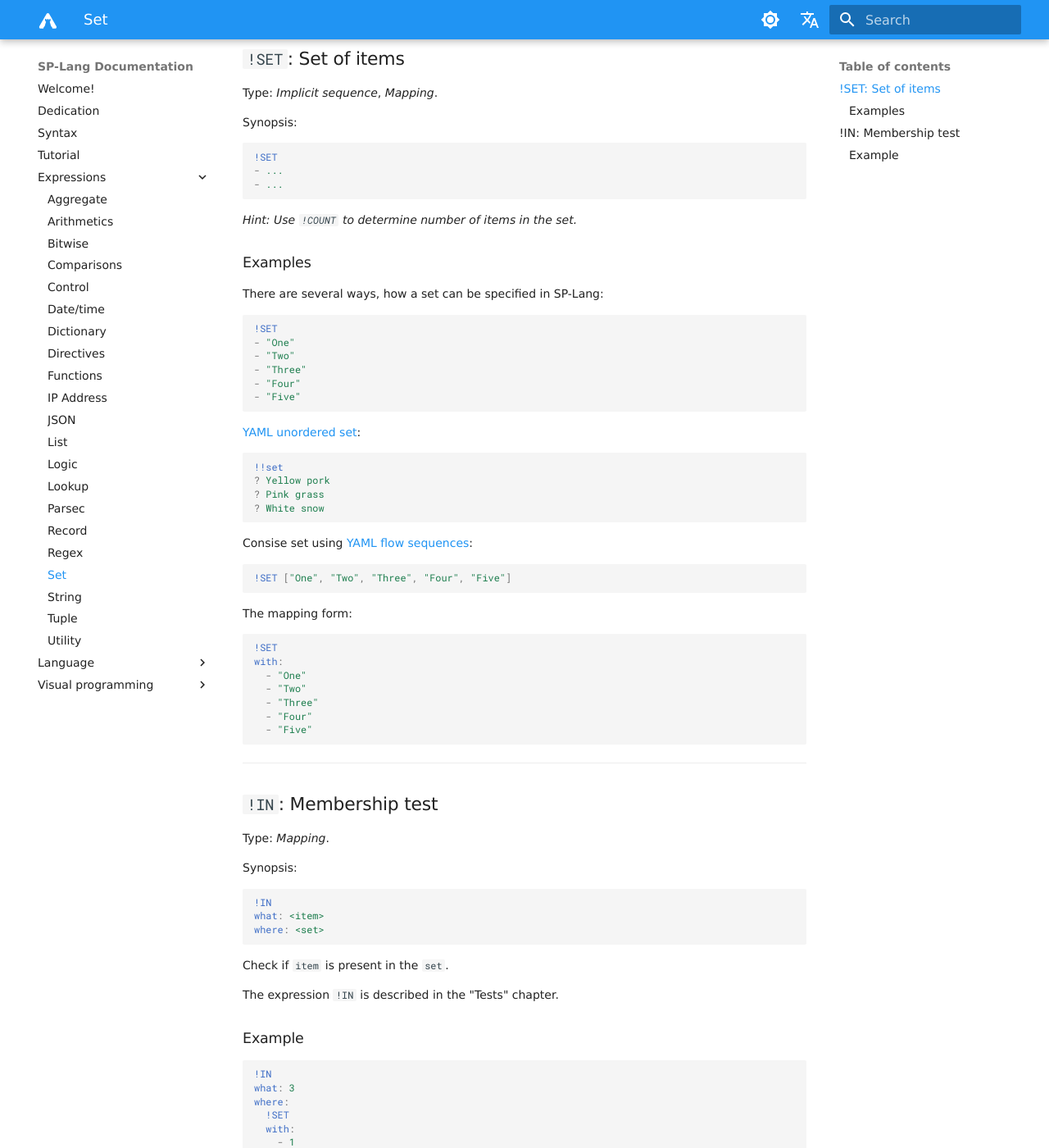
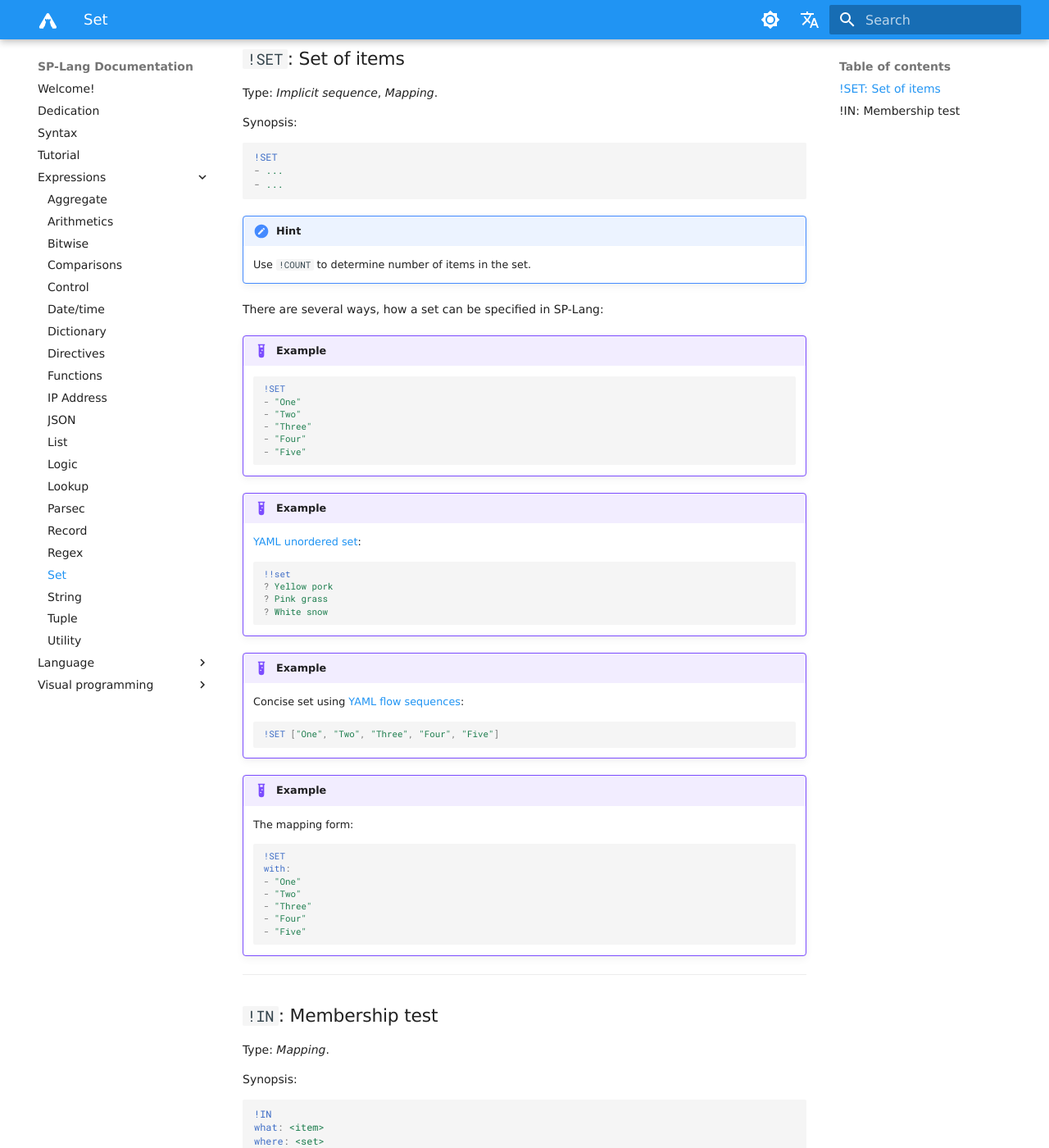
Before and after one commit to TeskaLabs/splang-docs, an MkDocs documentation site: the page built from docs/expressions/set.md, in a window 1280 px wide and 1400 px high, scrolled down 274 px. Shown: the whole window at 82% size. Built offline with MkDocs 1.6.1 and Material for MkDocs 9.7.7, drawn with Linux system fonts in a browser that asks for light colours; some web fonts are replaced; comment, search, counter and statistics services are not loaded; some of the changed text lies outside the part shown.

Commit message:
Use admonitions, fix typos

````diff
--- a/docs/expressions/set.md
+++ b/docs/expressions/set.md
@@ -25,51 +25,54 @@
 - ...
 ```
 
-_Hint: Use `!COUNT` to determine number of items in the set._
+!!! hint
 
-
-### Examples
+    Use `!COUNT` to determine number of items in the set.
 
 There are several ways, how a set can be specified in SP-Lang:
 
-```yaml
-!SET
-- "One"
-- "Two"
-- "Three"
-- "Four"
-- "Five"
-```
+!!! example
 
+    ```yaml
+    !SET
+    - "One"
+    - "Two"
+    - "Three"
+    - "Four"
+    - "Five"
+    ```
 
-[YAML unordered set](https://yaml.org/spec/1.2.2/#example-unordered-sets):
+!!! example
 
-```yaml
-!!set
-? Yellow pork
-? Pink grass
-? White snow
-```
+    [YAML unordered set](https://yaml.org/spec/1.2.2/#example-unordered-sets):
 
+    ```yaml
+    !!set
+    ? Yellow pork
+    ? Pink grass
+    ? White snow
+    ```
 
-Consise set using [YAML flow sequences](https://yaml.org/spec/1.2.2/#741-flow-sequences):
+!!! example
 
-```yaml
-!SET ["One", "Two", "Three", "Four", "Five"]
-```
+    Concise set using [YAML flow sequences](https://yaml.org/spec/1.2.2/#741-flow-sequences):
 
+    ```yaml
+    !SET ["One", "Two", "Three", "Four", "Five"]
+    ```
 
-The mapping form:
+!!! example
+    The mapping form:
 
-```yaml
-!SET
-with:
-  - "One"
-  - "Two"
-  - "Three"
-  - "Four"
-  - "Five"
-```
+    ```yaml
+    !SET
+    with:
+    - "One"
+    - "Two"
+    - "Three"
+    - "Four"
+    - "Five"
+    ```
 
 
 ---
@@ -88,18 +91,18 @@
 
 Check if `item` is present in the `set`.
 
-The expression `!IN` is described in the "Tests" chapter.
+The expression `!IN` is described in the [Comparisons](../comparisons/#in-membership-test) chapter.
 
-### Example
+!!! example
 
-```yaml
-!IN
-what: 3
-where:
-  !SET
-  with:
-    - 1
-    - 2
-    - 5
-    - 8
-```
+    ```yaml
+    !IN
+    what: 3
+    where:
+      !SET
+      with:
+        - 1
+        - 2
+        - 5
+        - 8
+    ```
````
